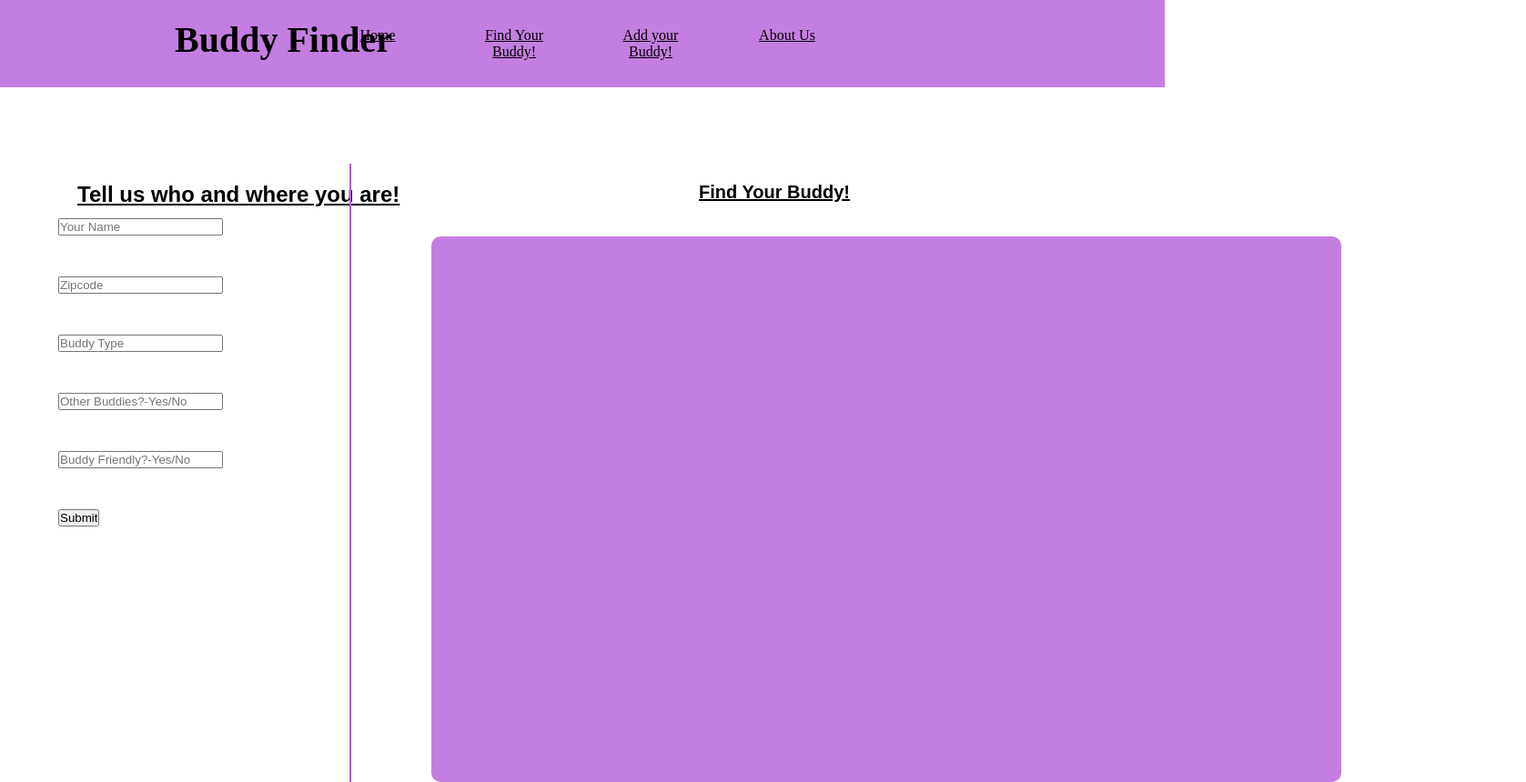
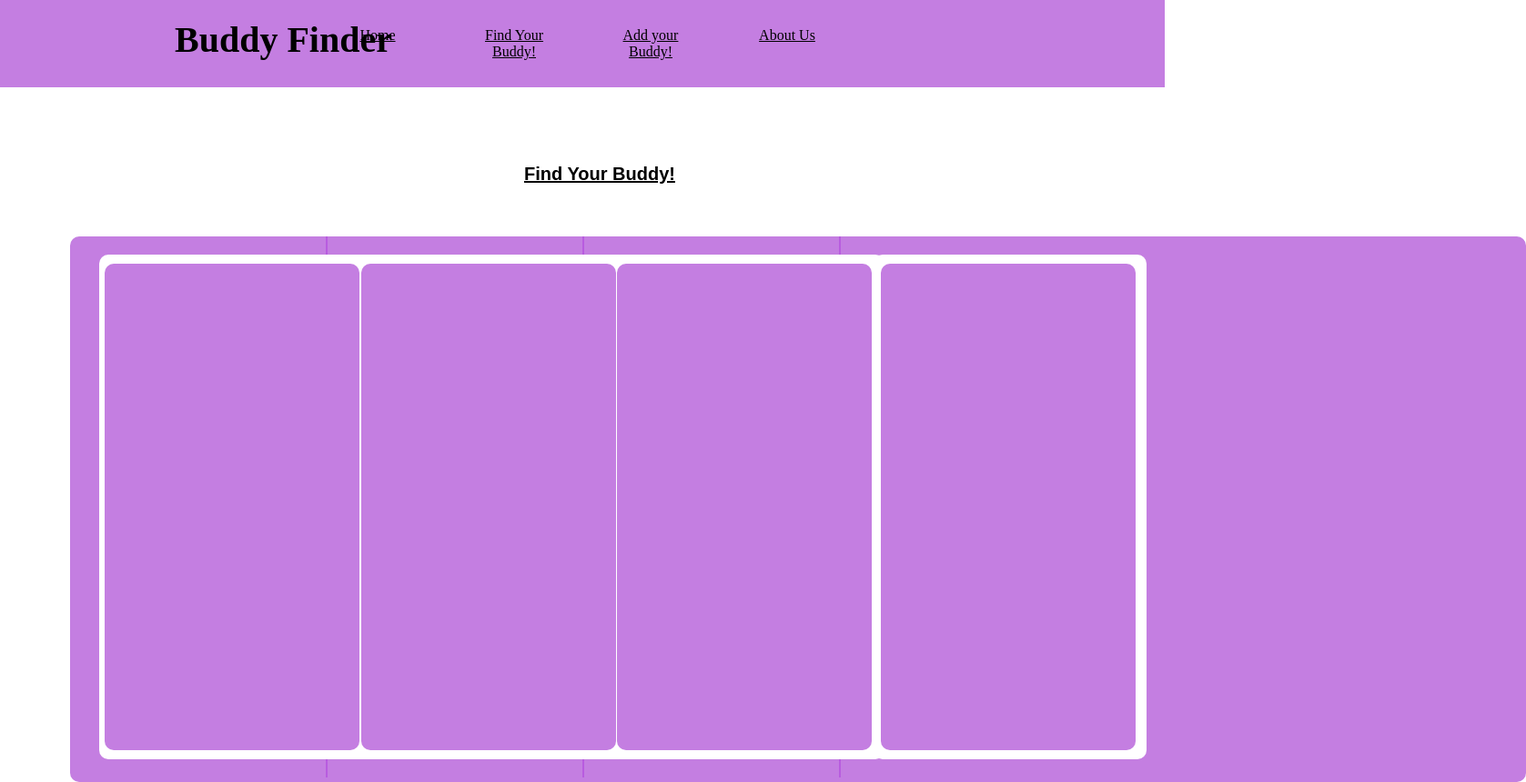
Before and after one commit to Dcr12588/Buddy-Finder-final-project, a website: page client/FYB.html in a window 1280 px wide. Shown: the whole page at 91% size, 1677 px wide, since content can reach past the window. Drawn offline with Linux system fonts and the light colour scheme.

Commit message:
CAPSTONE

```diff
--- a/client/FYB.html
+++ b/client/FYB.html
@@ -28,30 +28,20 @@
 
     <section id="displayFYB"></section>
 
-    <div>
-        <h2>Tell us who and where you are!</h2>
-    </div>
-    <div>
-        <div id="text">
-            <input type="text" placeholder="Your Name">
-        </div>
-        <div class="text1">
-            <input type="text" placeholder="Zipcode">
-        </div>
-        <div class="text2">
-            <input type="text" placeholder="Buddy Type">
-        </div>
-        <div class="text3">
-            <input type="text" placeholder="Other Buddies?-Yes/No">
-        </div>
-        <div class="text4">
-            <input type="text" placeholder="Buddy Friendly?-Yes/No">
-        </div>
-        <div class="submitButton">
-            <input type="submit" value="Submit"></input>
-        </div>
-    </div>
-    <div class="line7"> </div>
+    <div class="line"></div>
+    <div class="line2"></div>
+    <div class="line7"></div>
+
+    <section id="displayCard1"></section>
+    <section id="displayCard2"></section>
+    <section id="displayCard3"></section>
+    <section id="displayCard4"></section>
+
+    <section id="displayCard1-border"></section>
+    <section id="displayCard2-border"></section>
+    <section id="displayCard3-border"></section>
+    <section id="displayCard4-border"></section>
+
 </body>
 
 </html>
--- /dev/null
+++ b/client/index.js
@@ -0,0 +1 @@
+const baseURL = 'http://localhost:3000'
--- a/client/style.css
+++ b/client/style.css
@@ -80,8 +80,8 @@ h3{
     font-weight: bold;
     font-size: 20px;
     position: absolute;
-    top: 200px;
-    left: 60%;
+    top: 180px;
+    left: 45%;
     text-decoration: underline;
 }
 
@@ -167,22 +167,22 @@ left: 5%;
 
 .line {
     border-left: 8px;
-    height: 650px;
+    height: 595px;
     width: 2px;
     background-color:  rgb(184, 92, 223);
     position: absolute;
-    top: 180px;
-    left: 30%;
+    top: 260px;
+    left: 50%;
 }
 
 .line2 {
     border-left: 8px;
-    height: 680px;
+    height: 595px;
     width: 2px;
     background-color:  rgb(184, 92, 223);
     position: absolute;
-    top: 180px;
-    left: 30%;
+    top: 260px;
+    left: 28%;
 }
 
 .line3 {
@@ -227,12 +227,12 @@ left: 5%;
 
 .line7 {
     border-left: 8px;
-    height: 680px;
+    height: 595px;
     width: 2px;
     background-color:  rgb(184, 92, 223);
     position: absolute;
-    top: 180px;
-    left: 30%;
+    top: 260px;
+    left: 72%;
 }
 
 ._logo {
@@ -247,8 +247,8 @@ left: 5%;
 #displayAYB {
     position: absolute;
     top: 260px;
-    left: 37%;
-    width: 1000px;
+    left: 6%;
+    width: 1600px;
     height: 600px;
     background-color: rgb(196, 126, 225);
     border-radius: 10px;
@@ -257,19 +257,98 @@ left: 5%;
 #displayFYB {
     position: absolute;
     top: 260px;
-    left: 37%;
-    width: 1000px;
+    left: 6%;
+    width: 1600px;
     height: 600px;
     background-color: rgb(196, 126, 225);
     border-radius: 10px;
 }
 
-/* #displayCollage {
+#displayCard1 {
     position: absolute;
-    top: 260px;
-    left: 34%;
-    width: 1100px;
-    height: 590px;
+    top: 280px;
+    left: 8.5%;
+    background-color: white;
+    width:300px;
+    height: 555px;
+    border-radius: 10px;
+}
+
+#displayCard2 {
+    position: absolute;
+    top: 280px;
+    left: 30.5%;
+    background-color: white;
+    width:300px;
+    height: 555px;
+    border-radius: 10px;
+}
+
+#displayCard3 {
+    position: absolute;
+    top: 280px;
+    left: 52.5%;
+    background-color: white;
+    width:300px;
+    height: 555px;
+    border-radius: 10px;
+}
+
+#displayCard4 {
+    position: absolute;
+    top: 280px;
+    left: 75%;
+    background-color: white;
+    width:300px;
+    height: 555px;
+    border-radius: 10px;
+}
+
+h4{
+    font-weight: bold;
+    font-size: 20px;
+    position: absolute;
+    top: 180px;
+    left: 60%;
+    text-decoration: underline;
+}
+
+#displayCard1-border {
+    position: absolute;
+    top: 290px;
+    left: 9%;
     background-color: rgb(196, 126, 225);
+    width: 280px;
+    height: 535px;
     border-radius: 10px;
-} */
+}
+
+#displayCard2-border {
+    position: absolute;
+    top: 290px;
+    left: 31%;
+    background-color: rgb(196, 126, 225);
+    width:280px;
+    height: 535px;
+    border-radius: 10px;
+}
+
+#displayCard3-border {
+    position: absolute;
+    top: 290px;
+    left: 53%;
+    background-color: rgb(196, 126, 225);
+    width:280px;
+    height: 535px;
+    border-radius: 10px;
+}
+
+#displayCard4-border {
+    position: absolute;
+    top: 290px;
+    left: 75.6%;
+    background-color: rgb(196, 126, 225);
+    width:280px;
+    height: 535px;
+    border-radius: 10px;
+}
--- a/server/index.js
+++ b/server/index.js
@@ -6,5 +6,8 @@ const app = express()
 app.use(express.json())
 app.use(cors())
 
+const {getBuddies} = require('./controller')
+
+app.get('/getBuddies', getBuddies)
 
 app.listen(3000, () => console.log('listening on port 3000'))
```
Also changed, not shown: client/AYB.html (+2 -28 lines), client/home.html (+1 -1 lines), client/home.js (deleted, +0 -27 lines), server/controller.js (added, +9 -0 lines), server/db.json (added, +53 -0 lines), README.md (deleted), images/BernieSmall.jpeg (added), images/BonnieSmall.jpeg (added), images/ChapoSmall.jpeg (added), images/GoldieSmall.jpeg (added), images/MindySmall.jpeg (deleted), images/dobeySmall.jpeg (deleted), images/jarvisSmall.jpeg (deleted), images/lucySmall.jpeg (deleted), 2 more files.
